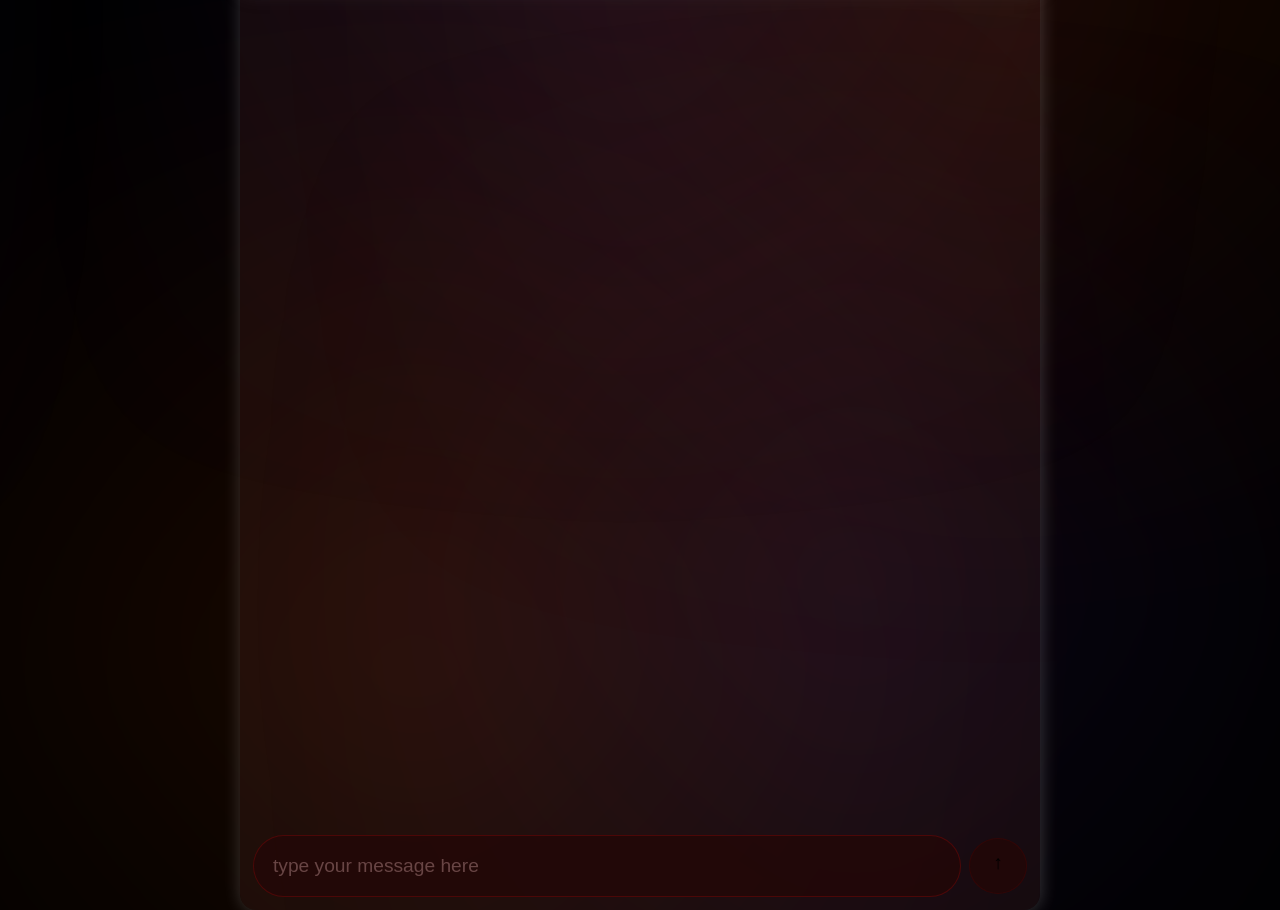
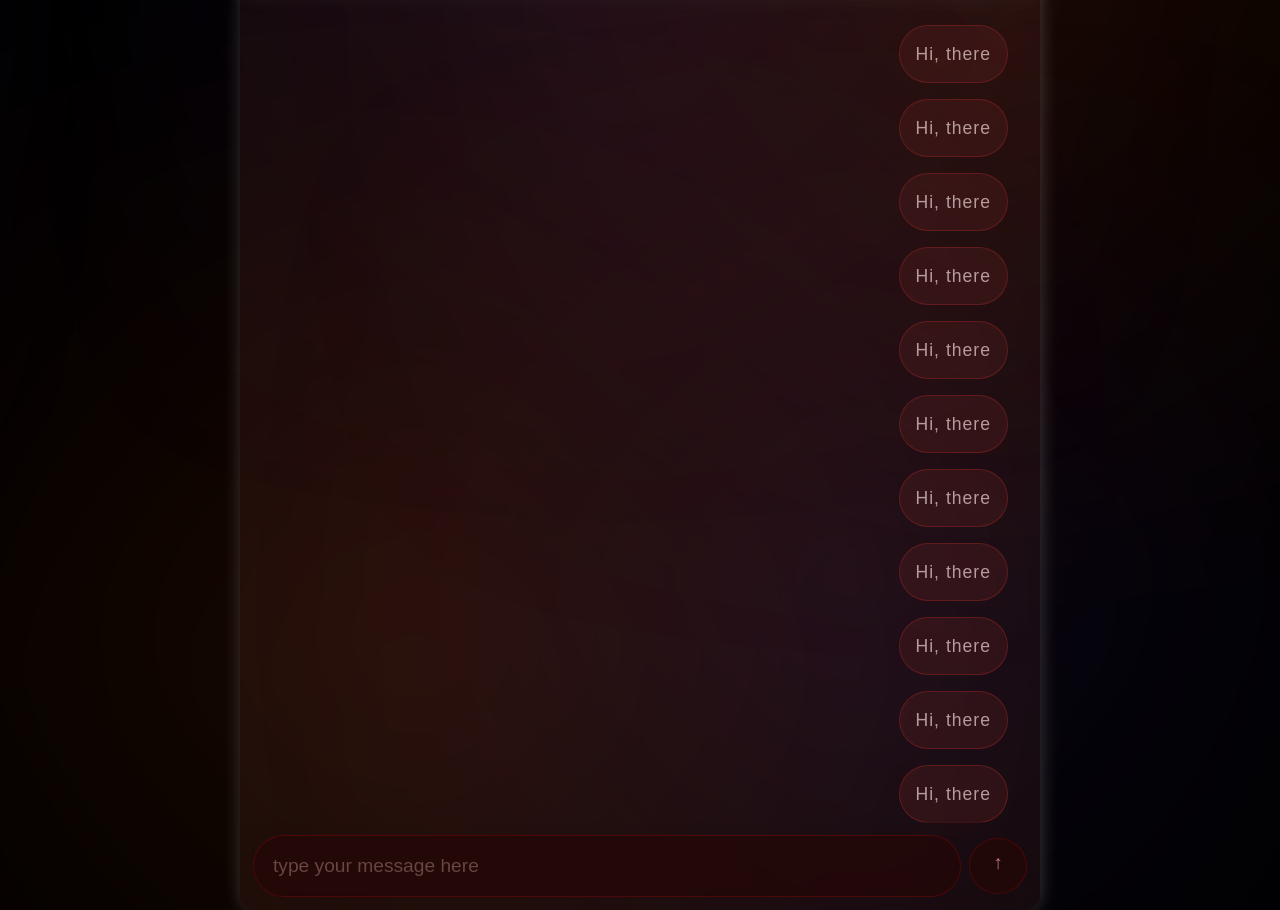
Before and after one commit to maryyygb/confession_app, a React (Vite) app in the folder justforyou/: page / in a window 1280 px wide. Shown: the top 910 px of the page. Built offline with nearby package versions, Linux system fonts and the light colour scheme.

Commit message:
ChatRoom.jsx: Added some styling but the animation and it's function still needs some resolution.

```diff
--- a/justforyou/src/App.css
+++ b/justforyou/src/App.css
@@ -539,16 +539,25 @@ div.body {
   height: 80%;
   flex-grow: 1;
   padding: 2rem;
+  height: 830px;
+  overflow: auto;
+}
+
+.body::-webkit-scrollbar {
+  width: 1px;
 }
 
 ul.msg_container {
   display: flex;
   flex-direction: column;
   gap: 1rem;
+  align-items: end;
+
 }
 
 li.his_msg {
   width: fit-content;
+  max-width: 500px;
   padding: 1rem;
   border-radius: 2rem;
   background: hsla(0, 45%, 24%, 0.349);
@@ -559,7 +568,7 @@ li.his_msg {
   letter-spacing: 1px;
   font-size: 1.1rem;
     border: .5px solid hsla(0, 56%, 28%, 0.795);
-
+  line-height: 1.5rem;
 }
 
 
@@ -568,6 +577,7 @@ li.his_msg {
 footer {
   position: absolute;
   bottom: 0;
+  backdrop-filter: blur(10px);
 
   display: flex;
   align-items: center;
@@ -609,7 +619,7 @@ button.chat_send_disabled {
   background: rgba(36, 7, 7, 0.767);
   border: .5px solid hsla(0, 80%, 12%, 0.795);
   font-weight: 800;
-  cursor: not-allowed;
+  /* cursor: not-allowed; */
 }
 
 button.chat_send {
--- a/justforyou/src/ChatRoom.jsx
+++ b/justforyou/src/ChatRoom.jsx
@@ -4,12 +4,13 @@ import gsap from "gsap";
 
 const ChatRoom = () => {
 
-  const [messages, setMessages] = useState([]);
-  const [msg, setMsg] = useState(null);
+  const [messages, setMessages] = useState(["Hi, there", "Hi, there", "Hi, there", "Hi, there", "Hi, there", "Hi, there", "Hi, there", "Hi, there", "Hi, there", "Hi, there", "Hi, there", "Hi, there", "Hi, there", "Hi, there"]);
+  const [msg, setMsg] = useState("");
 
   const tl = gsap.timeline();
 
   useGSAP(() => {
+
     tl.fromTo('.chatroom_box', {
       y: 550,
       duration: 1.5,
@@ -56,7 +57,25 @@ const ChatRoom = () => {
 
   }, [])
 
+  // useGSAP(() => {
+  //   gsap.fromTo('.his_msg', {
+  //     y: 1000,
+  //     opacity: 0,
+  //     duration: .5,
+  //     ease: 'power2'
+  //   }, {
+  //     y: 1,
+  //     opacity: 1,
+  //     duration: .5,
+  //     ease: 'power1'
+  //   })
+  // }, [])
 
+
+  const handleSendMsg = () => {
+    msg != "" && setMessages(m => [...m, msg])
+    setMsg("")
+  }
 
 
   return (
@@ -88,10 +107,9 @@ const ChatRoom = () => {
 
         <footer className="input_message">
           <input className="chat_input" placeholder="type your message here" type="text" value={msg} onChange={(e) => setMsg(e.target.value)}/>
-          <button className={msg ? "chat_send" : "chat_send_disabled"} type="submit" onClick={() => {
-            setMessages(m => [...m, msg]);
-            setMsg("");
-            }}>↑</button>
+          <button className="chat_send" type="submit" onClick={() => handleSendMsg()}
+            disabled={msg == ""}
+            >↑</button>
         </footer>
     </div>
   )
```
